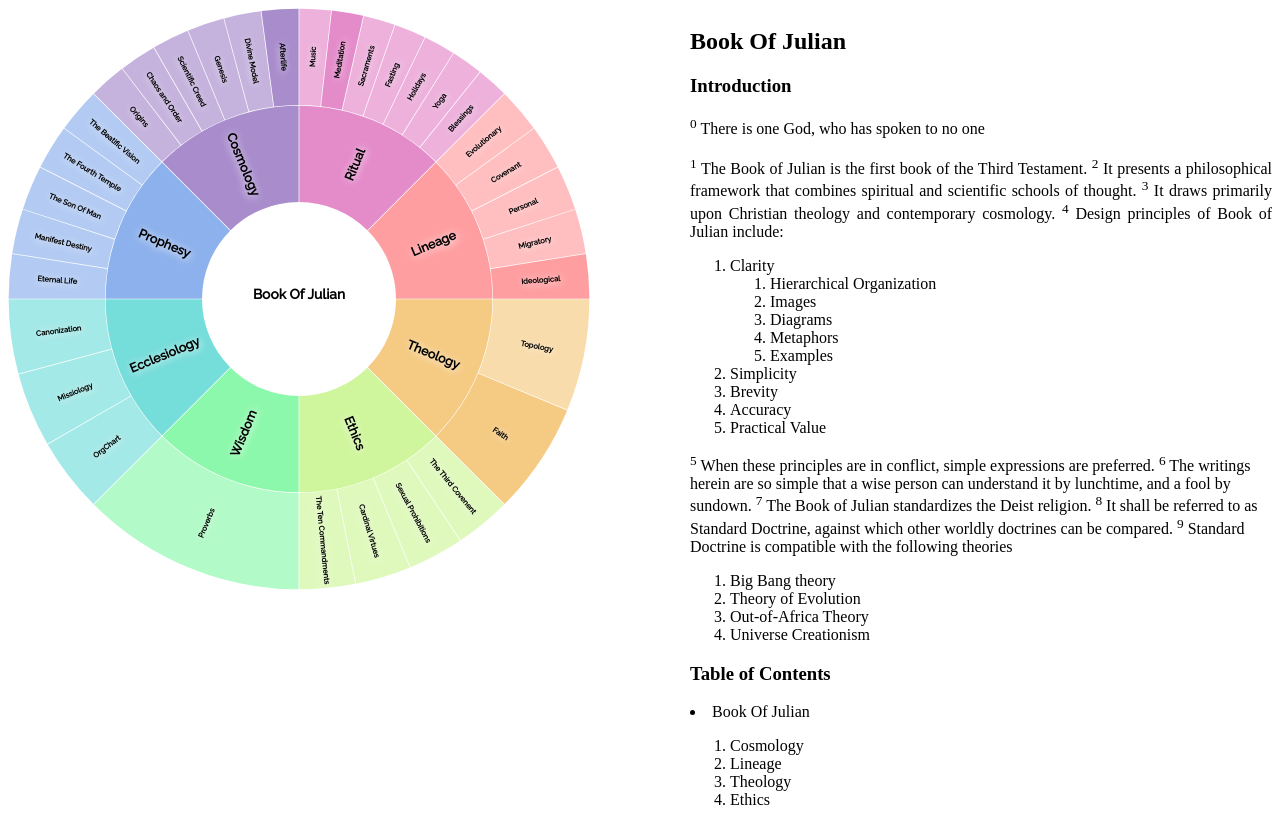
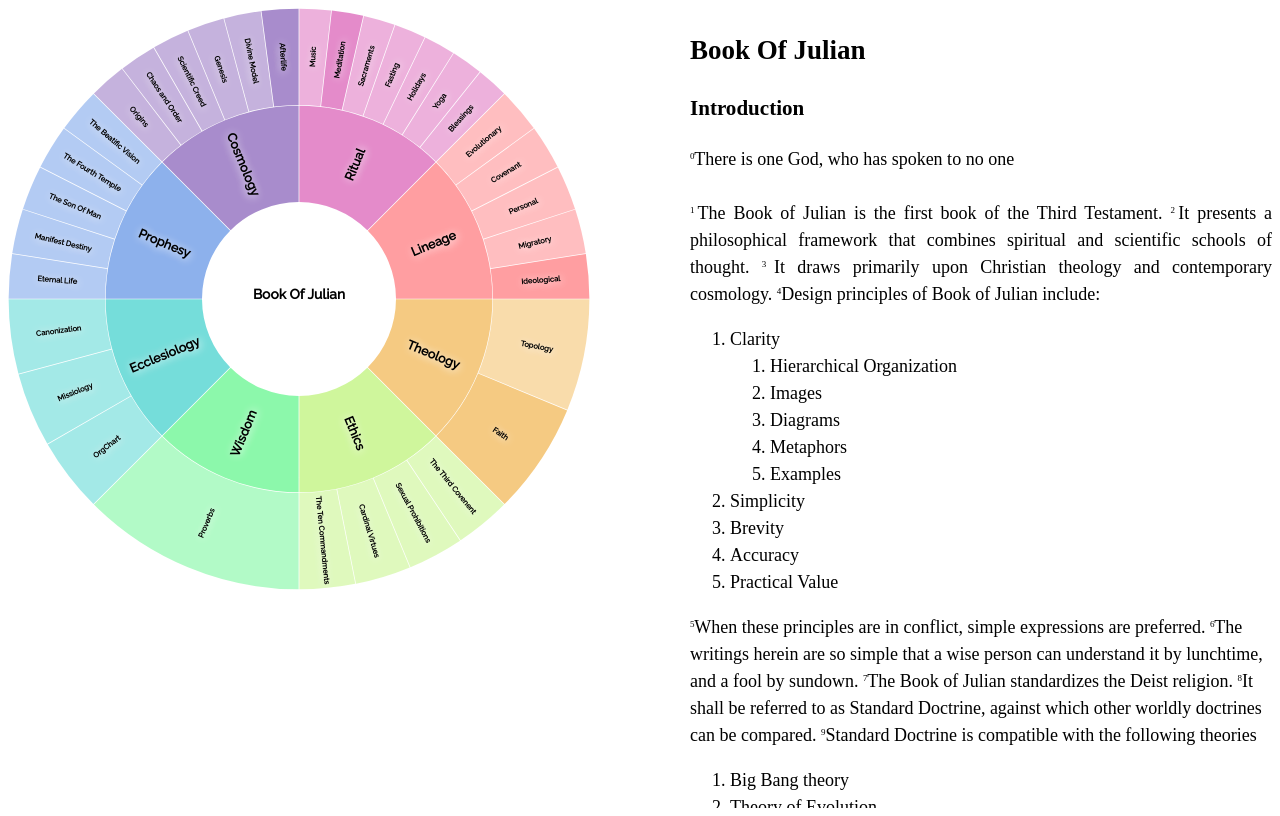
Before and after one commit to julianfl0w/Deism, a plain HTML site: page src/index.html in a window 1280 px wide. Drawn offline with nearby package versions, Linux system fonts and the light colour scheme.

Commit message:
Update index.html

```diff
--- a/src/index.html
+++ b/src/index.html
@@ -1,5 +1,6 @@
 <!DOCTYPE html>
 <html>
+
 <head>
   <title>Book of Julian Sunburst</title>
   <link rel="icon" href="favicon.ico" type="image/x-icon" />
@@ -14,8 +15,28 @@
 
     #selected-node-text {
       width: 100%;
+      line-height: 2;
+      /* Single-spaced lines */
       height: 100vh;
       overflow: auto;
+      font-size: 25px;
+      /* Default font size for larger screens */
+    }
+
+    #selected-node-text sup {
+      user-select: none; /* Disables text selection */
+      vertical-align: baseline;
+      /* Aligns the superscript to the baseline */
+      position: relative;
+      /* Positions the superscript relative to its normal position */
+      top: -0.7em;
+      /* Adjusts the top position of the superscript */
+      font-size: 50%;
+      /* Reduces the font size of the superscript */
+      line-height: 1;
+      /* Sets a consistent line height for the superscript */
+      margin-right: -0.5em; /* Reduces the distance to subsequent text */
+
     }
 
     .flex-container {
@@ -24,9 +45,12 @@
       height: 100vh;
       overflow: hidden;
     }
+
     .angled-text {
-        font-family: 'Raleway', sans-serif; /* Using Raleway */
-        font-weight: 500; /* Medium weight */
+      font-family: 'Raleway', sans-serif;
+      /* Using Raleway */
+      font-weight: 500;
+      /* Medium weight */
     }
 
 
@@ -35,13 +59,22 @@
         flex-direction: row;
         overflow: hidden;
       }
+
       #chart {
         margin-bottom: 0px;
         margin-right: 100px;
       }
+
+      #selected-node-text {
+        font-size: 18px;
+        /* Larger font size for mobile devices */
+        line-height: 1.5;
+        /* Single-spaced lines */
+      }
     }
   </style>
 </head>
+
 <body>
   <div class="flex-container">
     <div id="chart"></div>
@@ -160,8 +193,6 @@
 
           // Handle zoom on click.
           function clicked(event, p) {
-              rootLabel = document.getElementById("root-label-id"); // Replace with the actual ID
-              rootLabel.className = "angled-text"; // Apply the class
             rootLabel.text(p.data.name); // update the root label to the new root name
             parent.datum(p.parent || root);
 
@@ -234,8 +265,7 @@
           function labelTransform(d) {
             const x = (((d.x0 + d.x1) / 2) * 180) / Math.PI;
             const y = ((d.y0 + d.y1) / 2) * radius;
-              return `rotate(${x - 90}) translate(${y},0) rotate(${
-                x < 180 ? 0 : 180
+            return `rotate(${x - 90}) translate(${y},0) rotate(${x < 180 ? 0 : 180
               })`;
           }
 
@@ -255,4 +285,5 @@
       });
   </script>
 </body>
+
 </html>
```
Lines whose indentation alone changed are shown as unchanged.
